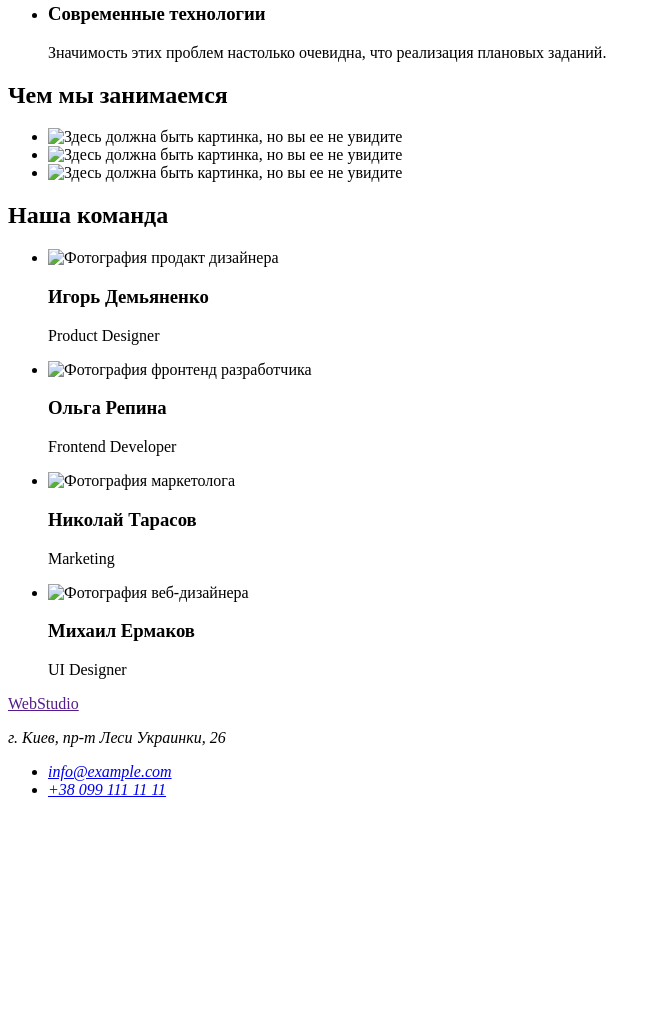
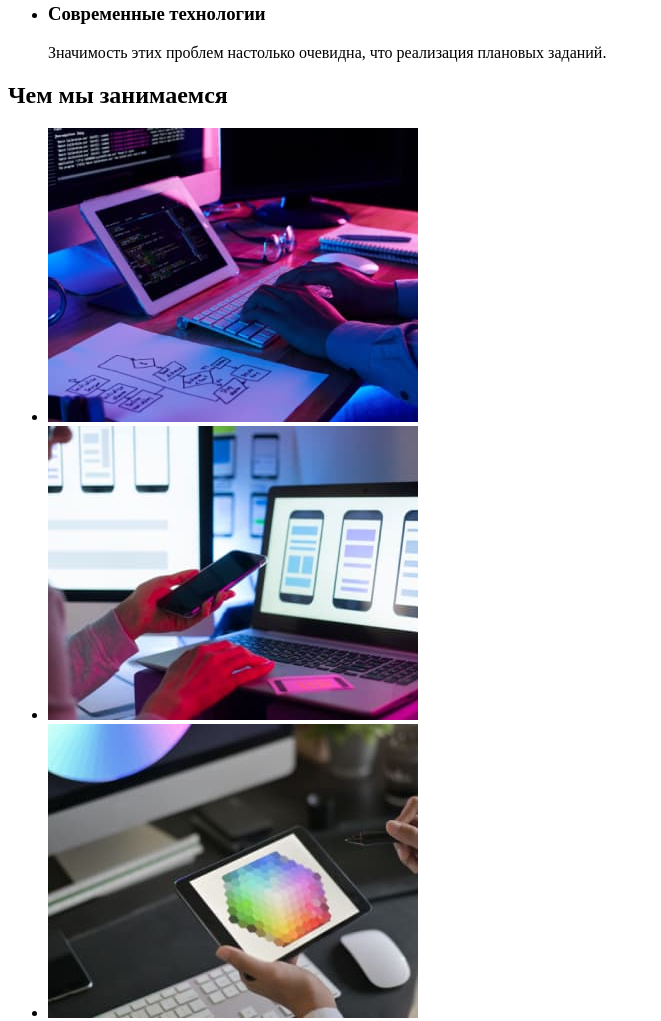
Before and after one commit to Anna-Stan/goit-markup-hw-01, a plain HTML site: page index.html in a window 1280 px wide. Shown: the part 532-1553 px from the top of the page, without its empty margins (0-661 px from the left). Before the commit the page ends 1347 px from the top, so only its background shows below. Drawn offline with Linux system fonts and the light colour scheme; the site is published under a folder, as on GitHub Pages, so addresses that start at the root find nothing.

Commit message:
Update index.html
with .

```diff
--- a/index.html
+++ b/index.html
@@ -69,11 +69,11 @@
         <section>
             <h2>Чем мы занимаемся</h2>
             <ul>
-                <li><img src="/images/goit-maket1.jpg" alt="Здесь должна быть картинка, но вы ее
+                <li><img src="./images/goit-maket1.jpg" alt="Здесь должна быть картинка, но вы ее
                 не увидите" width="370" /></li>
-                <li><img src="/images/goit-maket2.jpg" alt="Здесь должна быть картинка, но вы ее
+                <li><img src="./images/goit-maket2.jpg" alt="Здесь должна быть картинка, но вы ее
                 не увидите" width="370" /></li>
-                <li><img src="/images/goit-maket3.jpg" alt="Здесь должна быть картинка, но вы ее
+                <li><img src="./images/goit-maket3.jpg" alt="Здесь должна быть картинка, но вы ее
                 не увидите" width="370" /></li>
             </ul>
 
@@ -83,22 +83,22 @@
             <h2>Наша команда</h2>
             <ul>
                 <li>
-                    <img src="/images/comanda-designer.jpg" alt="Фотография продакт дизайнера" width="270" />
+                    <img src="./images/comanda-designer.jpg" alt="Фотография продакт дизайнера" width="270" />
                     <h3>Игорь Демьяненко</h3>
                     <p lang="en">Product Designer</p>
                 </li>
                 <li>
-                    <img src="/images/comanda-developer.jpg" alt="Фотография фронтенд разработчика" width="270" />
+                    <img src="./images/comanda-developer.jpg" alt="Фотография фронтенд разработчика" width="270" />
                     <h3>Ольга Репина</h3>
                     <p lang="en">Frontend Developer</p>
                 </li>
                 <li>
-                    <img src="/images/comanda-marketing.jpg" alt="Фотография маркетолога" width="270" />
+                    <img src="./images/comanda-marketing.jpg" alt="Фотография маркетолога" width="270" />
                     <h3>Николай Тарасов</h3>
                     <p lang="en">Marketing</p>
                 </li>
                 <li>
-                    <img src="/images/comanda-ULdesigner.jpg" alt="Фотография веб-дизайнера" width="270" />
+                    <img src="./images/comanda-ULdesigner.jpg" alt="Фотография веб-дизайнера" width="270" />
                     <h3>Михаил Ермаков</h3>
                     <p lang="en">UI Designer</p>
                 </li>
```
